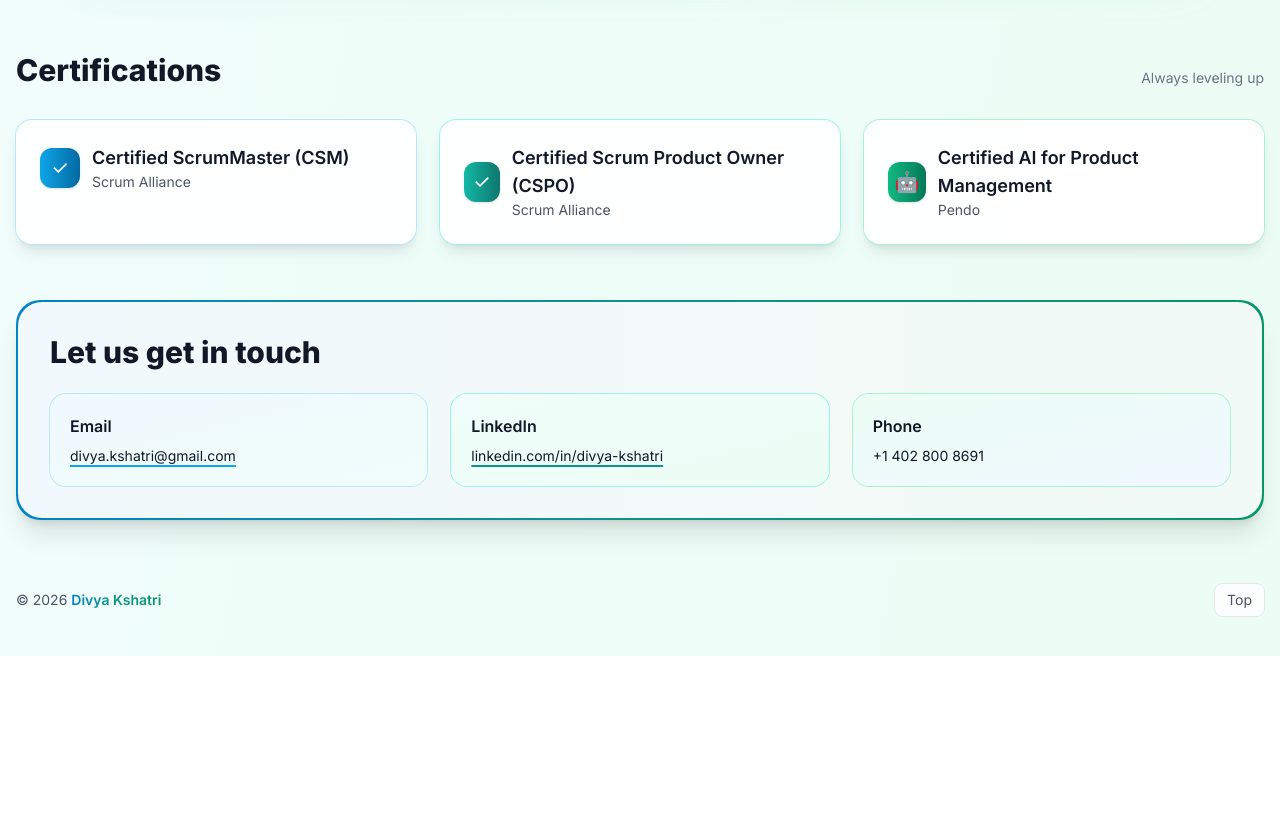
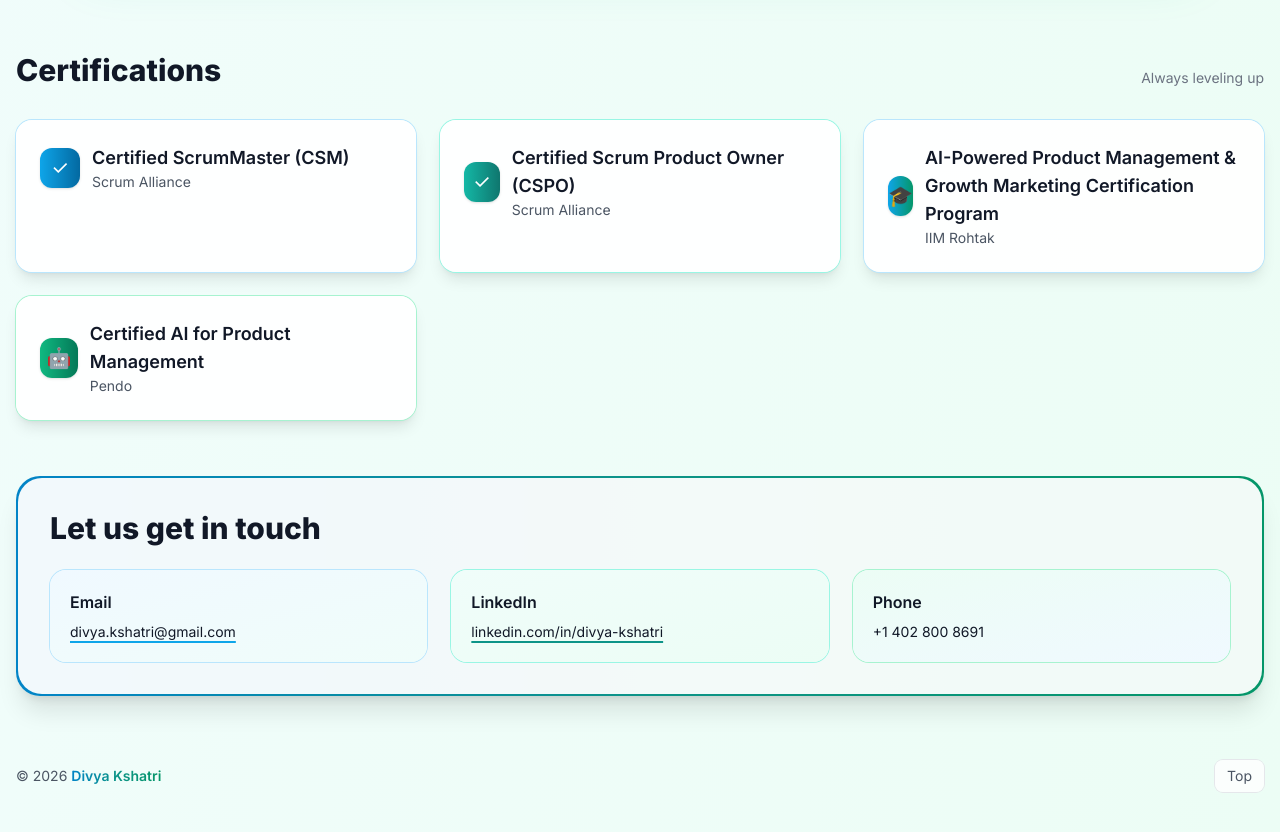
Before and after one commit to dkshatri/dkshatri.github.io, a website: page index.html in a window 1280 px wide. Shown: the part 5663-6495 px from the top of the page. Before the commit the page ends 6319 px from the top, so only its background shows below. Drawn offline with nearby package versions, Linux system fonts and the light colour scheme.

Commit message:
Add IIM Rohtak AI-Powered PM & Growth Marketing certification

```diff
--- a/index.html
+++ b/index.html
@@ -1537,6 +1537,7 @@
     <div class="mt-8 grid sm:grid-cols-2 lg:grid-cols-3 gap-6">
       <article class="rounded-2xl bg-white/95 shadow-lg ring-1 ring-sky-200 p-6 hover:-translate-y-0.5 transition"><div class="flex items-center gap-3"><div class="w-10 h-10 flex items-center justify-center rounded-xl bg-gradient-to-r from-sky-500 to-sky-700 text-white text-xl shadow">✓</div><div><h3 class="font-semibold text-lg">Certified ScrumMaster (CSM)</h3><p class="text-sm text-gray-600">Scrum Alliance</p></div></div></article>
       <article class="rounded-2xl bg-white/95 shadow-lg ring-1 ring-teal-200 p-6 hover:-translate-y-0.5 transition"><div class="flex items-center gap-3"><div class="w-10 h-10 flex items-center justify-center rounded-xl bg-gradient-to-r from-teal-500 to-teal-700 text-white text-xl shadow">✓</div><div><h3 class="font-semibold text-lg">Certified Scrum Product Owner (CSPO)</h3><p class="text-sm text-gray-600">Scrum Alliance</p></div></div></article>
+      <article class="rounded-2xl bg-white/95 shadow-lg ring-1 ring-sky-200 p-6 hover:-translate-y-0.5 transition"><div class="flex items-center gap-3"><div class="w-10 h-10 flex items-center justify-center rounded-xl bg-gradient-to-r from-sky-500 to-emerald-600 text-white text-xl shadow">🎓</div><div><h3 class="font-semibold text-lg">AI-Powered Product Management &amp; Growth Marketing Certification Program</h3><p class="text-sm text-gray-600">IIM Rohtak</p></div></div></article>
       <article class="rounded-2xl bg-white/95 shadow-lg ring-1 ring-emerald-200 p-6 hover:-translate-y-0.5 transition"><div class="flex items-center gap-3"><div class="w-10 h-10 flex items-center justify-center rounded-xl bg-gradient-to-r from-emerald-500 to-emerald-700 text-white text-xl shadow">🤖</div><div><h3 class="font-semibold text-lg">Certified AI for Product Management</h3><p class="text-sm text-gray-600">Pendo</p></div></div></article>
     </div>
   </section>
```
